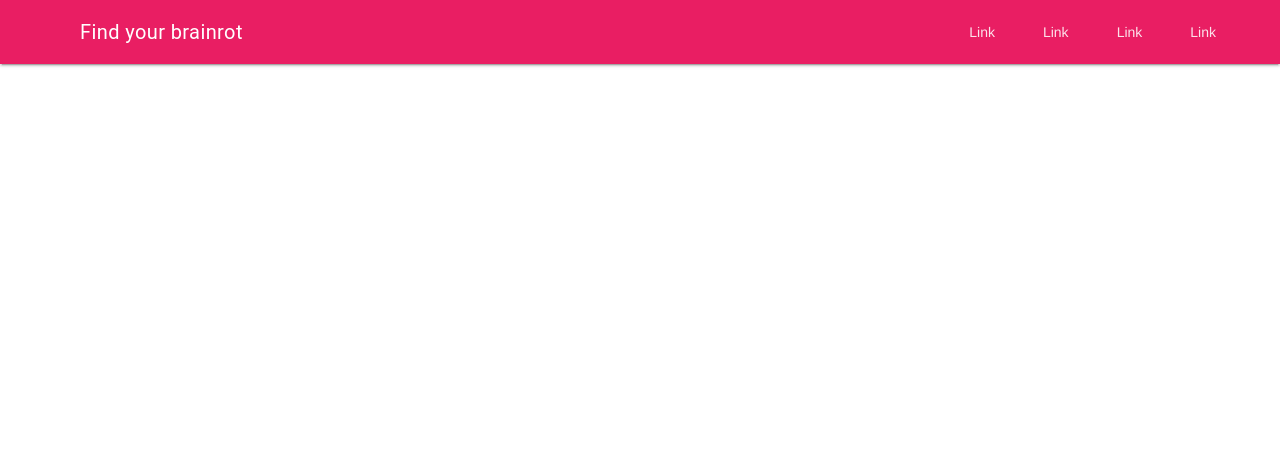
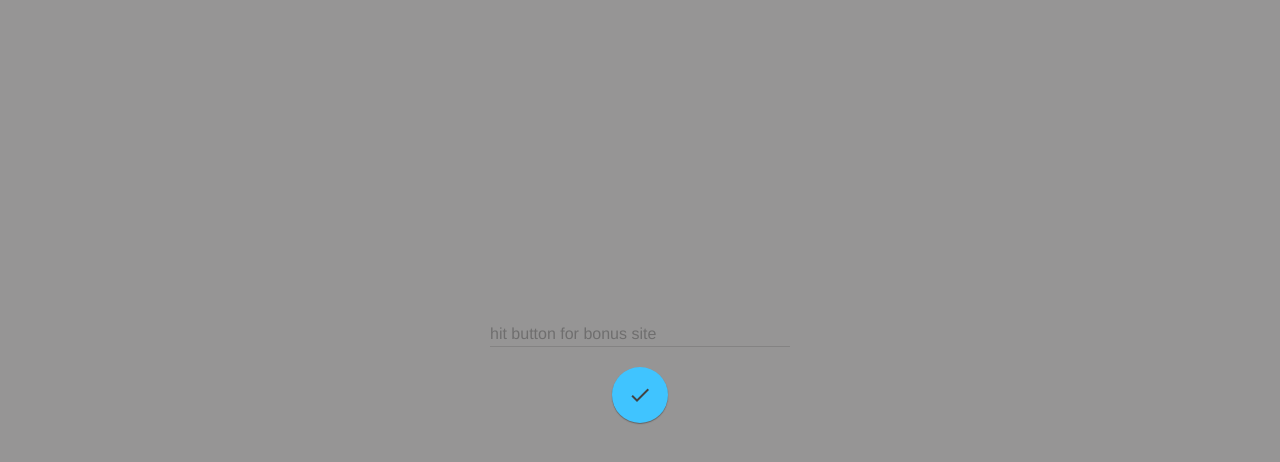
Before and after one commit to archer-kim/ICD2O, a plain HTML site: page Unit1/1-07/index.html in a window 1280 px wide. Drawn offline with nearby package versions, Linux system fonts and the light colour scheme.

Commit message:
bonus 1-07

```diff
--- a/Unit1/1-07/index.html
+++ b/Unit1/1-07/index.html
@@ -7,47 +7,45 @@
   <meta name="author" content="Archer Kim">
   <meta name="viewport" content="width=device-width, initial-scale=1.0">
   <link rel="stylesheet" href="https://fonts.googleapis.com/icon?family=Material+Icons">
-    <link rel="stylesheet" href="https://code.getmdl.io/1.3.0/material.pink-light_blue.min.css"/>
-    <title>How to do anything</title>
+  <link rel="stylesheet" href="https://code.getmdl.io/1.3.0/material.pink-light_blue.min.css" />
+  <title>so tuff</title>
 </head>
+<style>
+  div.knot {
+    position: relative;
+    text-align: center;
+    top: 300px;
+    opacity: 1;
+  }
+  html,
+  body {
+    width: 100%;
+    height: 100%;
+    margin: 0px;
+    padding: 0px
+  }
+  div.but {
+    position: relative;
+    top: 230px;
+    scale: 60%;
+  }
+  body {
+    background-color:rgb(150, 149, 149);
+  }
+
+</style>
 <body>
-    <!-- Always shows a header, even in smaller screens. -->
-    <div class="mdl-layout mdl-js-layout mdl-layout--fixed-header">
-      <header class="mdl-layout__header">
-        <div class="mdl-layout__header-row">
-          <!-- Title -->
-          <span class="mdl-layout-title">Find your brainrot</span>
-          <!-- Add spacer, to align navigation to the right -->
-          <div class="mdl-layout-spacer"></div>
-          <!-- Navigation. We hide it in small screens. -->
-          <nav class="mdl-navigation mdl-layout--large-screen-only">
-            <a class="mdl-navigation__link" href="">Link</a>
-            <a class="mdl-navigation__link" href="">Link</a>
-            <a class="mdl-navigation__link" href="">Link</a>
-            <a class="mdl-navigation__link" href="">Link</a>
-          </nav>
+  <div class="knot">
+    <form action="#">
+      <div class="mdl-textfield mdl-js-textfield mdl-textfield--floating-label"> <input class="mdl-textfield__input"
+          type="text" id="sample3"> <label class="mdl-textfield__label" for="sample3">hit button for bonus site</label> </div>
+    </form>
+    <a href="./index2.html">
+      <button class="mdl-button mdl-js-button mdl-button--fab mdl-js-ripple-effect mdl-button--colored">
+        <i class="material-icons">check</i>
+      </button>
+    </a>
   </div>
-      </header>
-      <div class="mdl-layout__drawer">
-        <span class="mdl-layout-title">Title</span>
-        <nav class="mdl-navigation">
-          <a class="mdl-navigation__link" href="https://leo-pinto.github.io/ICD2O/Unit1/1-07/index.html">Brainrot Meter</a>
-          <a class="mdl-navigation__link" href="">Link</a>
-          <a class="mdl-navigation__link" href="">Link</a>
-          <a class="mdl-navigation__link" href="">Link</a>
-        </nav>
-      </div>
-      <main class="mdl-layout__content">
-        <div class="page-content"><!-- Your content goes here --></div>
-      </main>
-    </div>
-    <form action="#">
-      <div class="mdl-textfield mdl-js-textfield mdl-textfield--floating-label">
-        <input class="mdl-textfield__input" type="text" id="sample3">
-        <label class="mdl-textfield__label" for="sample3">Text...</label>
-      </div>
-    </form>
-
   <script defer src="https://code.getmdl.io/1.3.0/material.min.js"></script>
 </body>
 </html>
```
Also changed, not shown: Unit1/1-07/index2.html (added, +59 -0 lines), 1 other file. Lines whose indentation alone changed are shown as unchanged.
